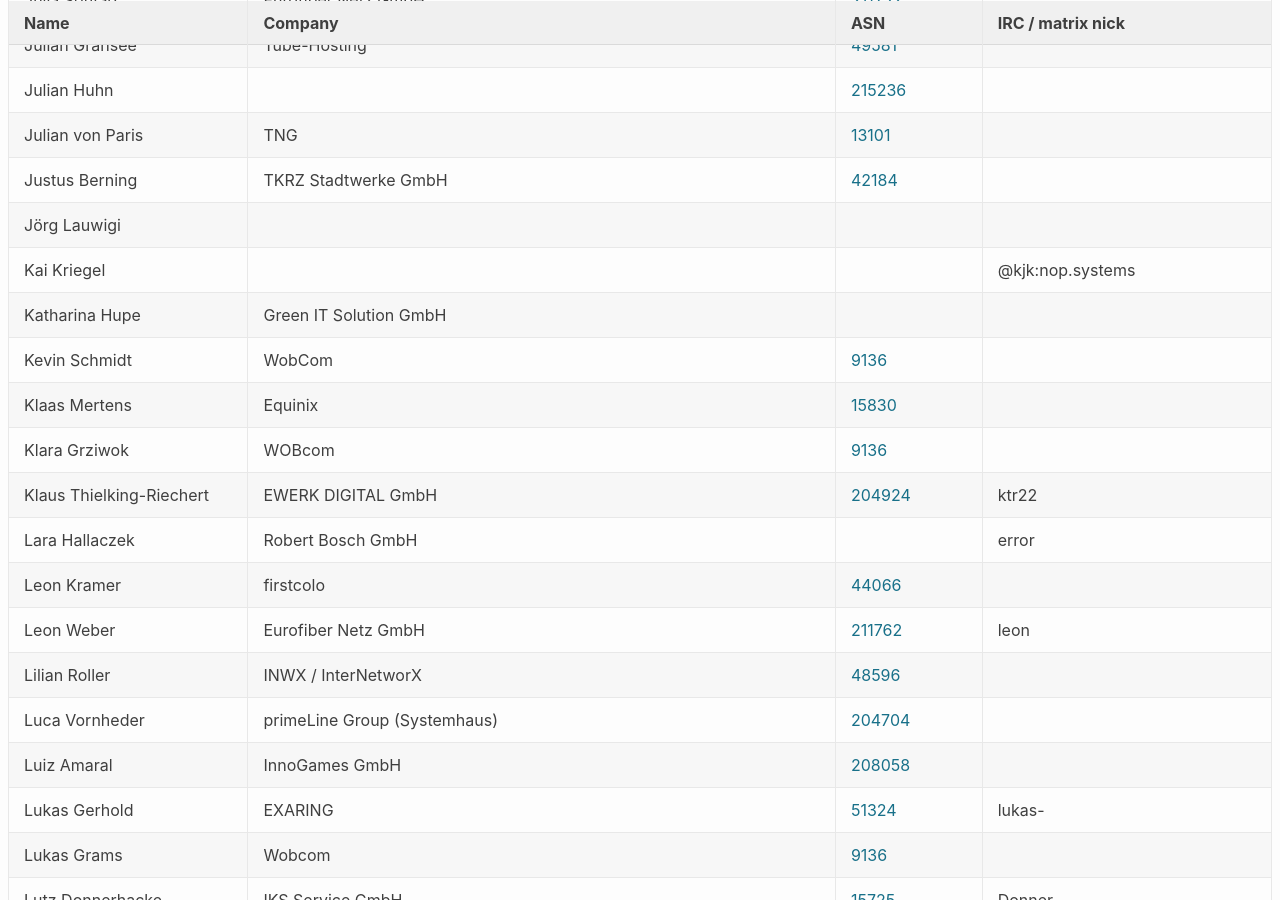
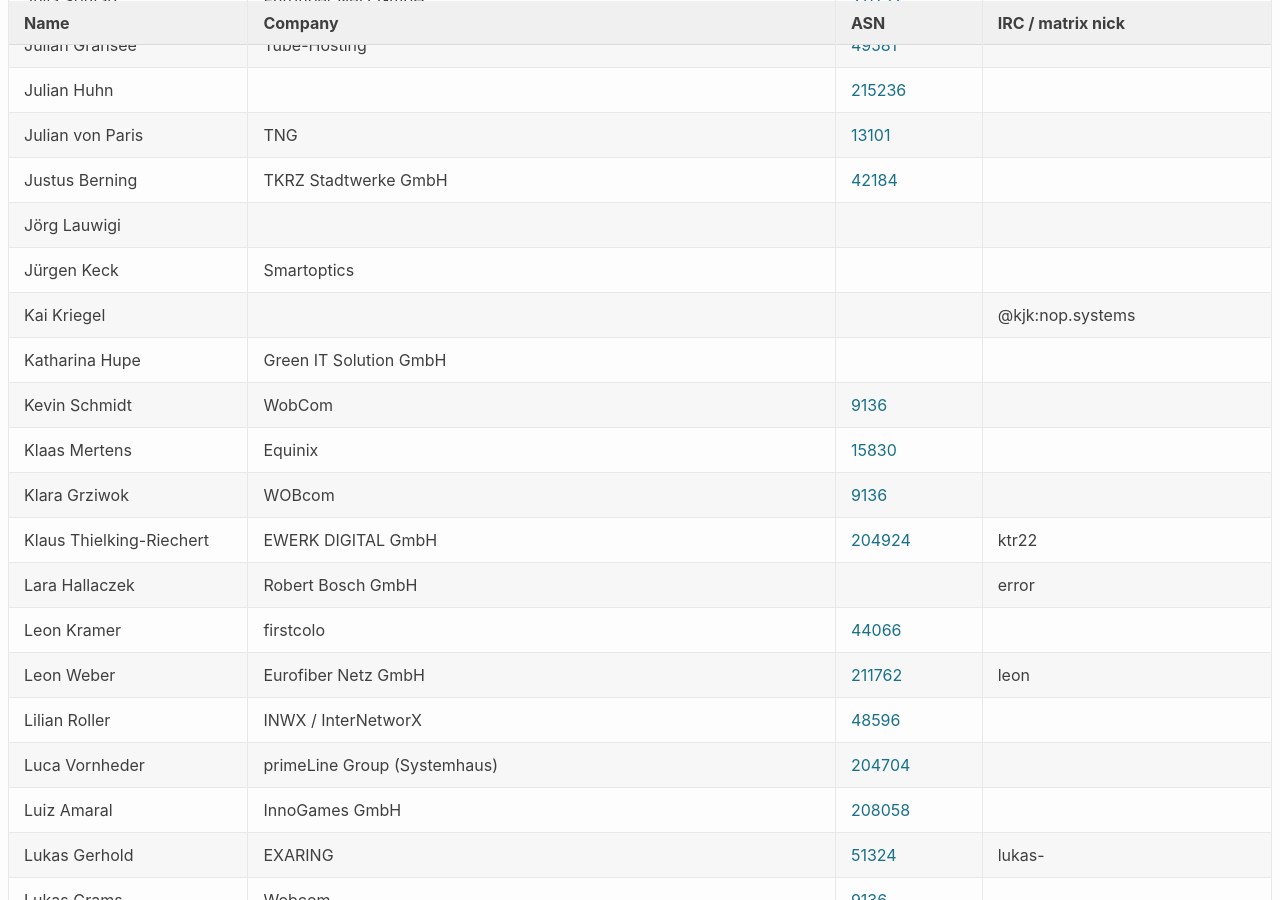
Before and after one commit to denog/pretix-attendeelist, a Jekyll site: the page built from denog16/index.markdown, in a window 1280 px wide and 900 px high, scrolled down 5761 px. Built offline with Jekyll 4.4.1, drawn with Linux system fonts in a browser that asks for light colours.

Commit message:
Latest data: Tue Sep 24 09:48:03 UTC 2024

```diff
--- a/_data/attendees_denog16_onsite.json
+++ b/_data/attendees_denog16_onsite.json
@@ -762,6 +762,12 @@
     "asn": "211752"
   },
   {
+    "name": "Jürgen Keck",
+    "company": "Smartoptics",
+    "irc": null,
+    "asn": null
+  },
+  {
     "name": "Justus Berning",
     "company": "TKRZ Stadtwerke GmbH",
     "irc": null,
```
